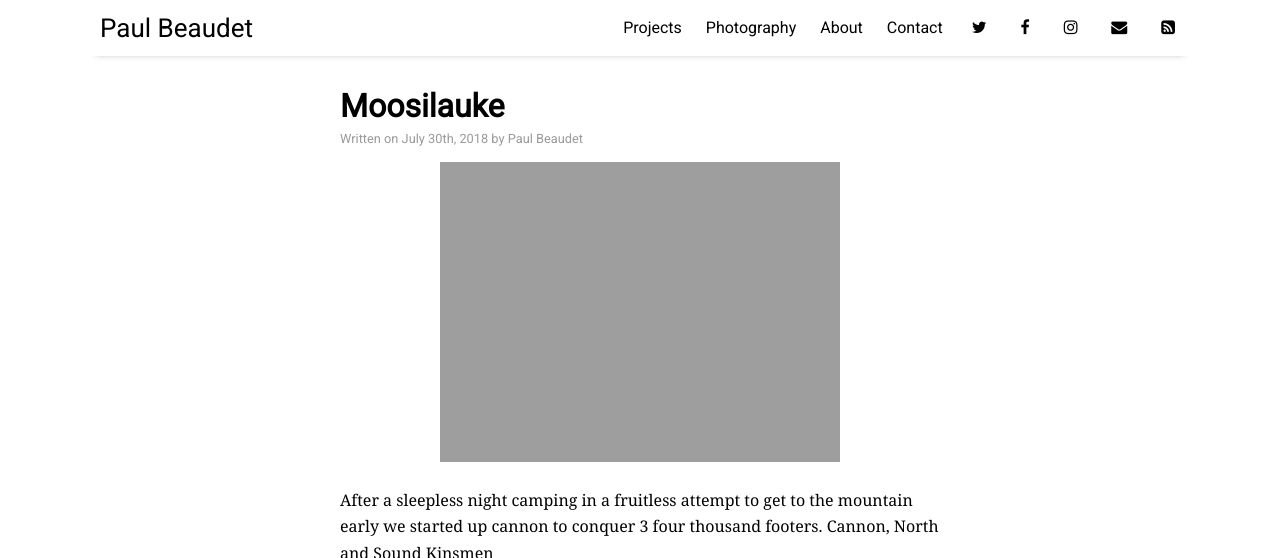
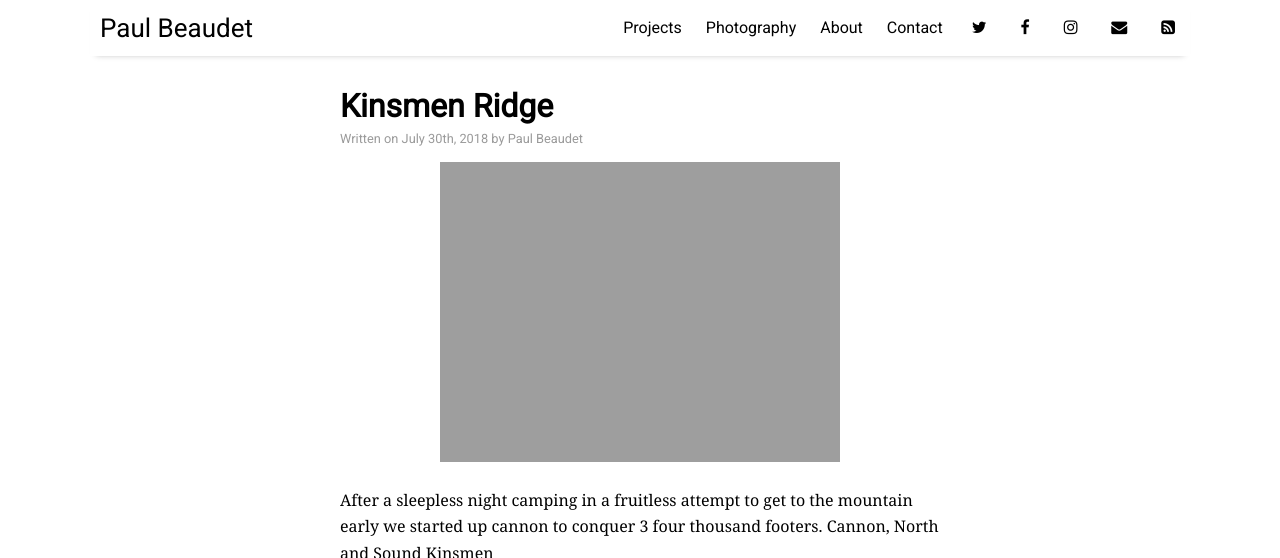
Before and after one commit to PaulBeaudet/paulbeaudet.github.io, a Jekyll site: the page built from _posts/2018-07-30-kinsmens.md, in a window 1280 px wide and 900 px high, cut to the strip 0-558 px from the top of the window. Built offline with Jekyll 4.4.1, drawn with Linux system fonts in a browser that asks for light colours; nearby versions of some CDN libraries.

Commit message:
name correction

```diff
--- a/_posts/2018-07-30-kinsmens.md
+++ b/_posts/2018-07-30-kinsmens.md
@@ -1,6 +1,6 @@
 ---
 layout: post
-title: "Moosilauke"
+title: "Kinsmen Ridge"
 author: "Paul Beaudet"
 categories: photography
 tags: [hiking]
```
